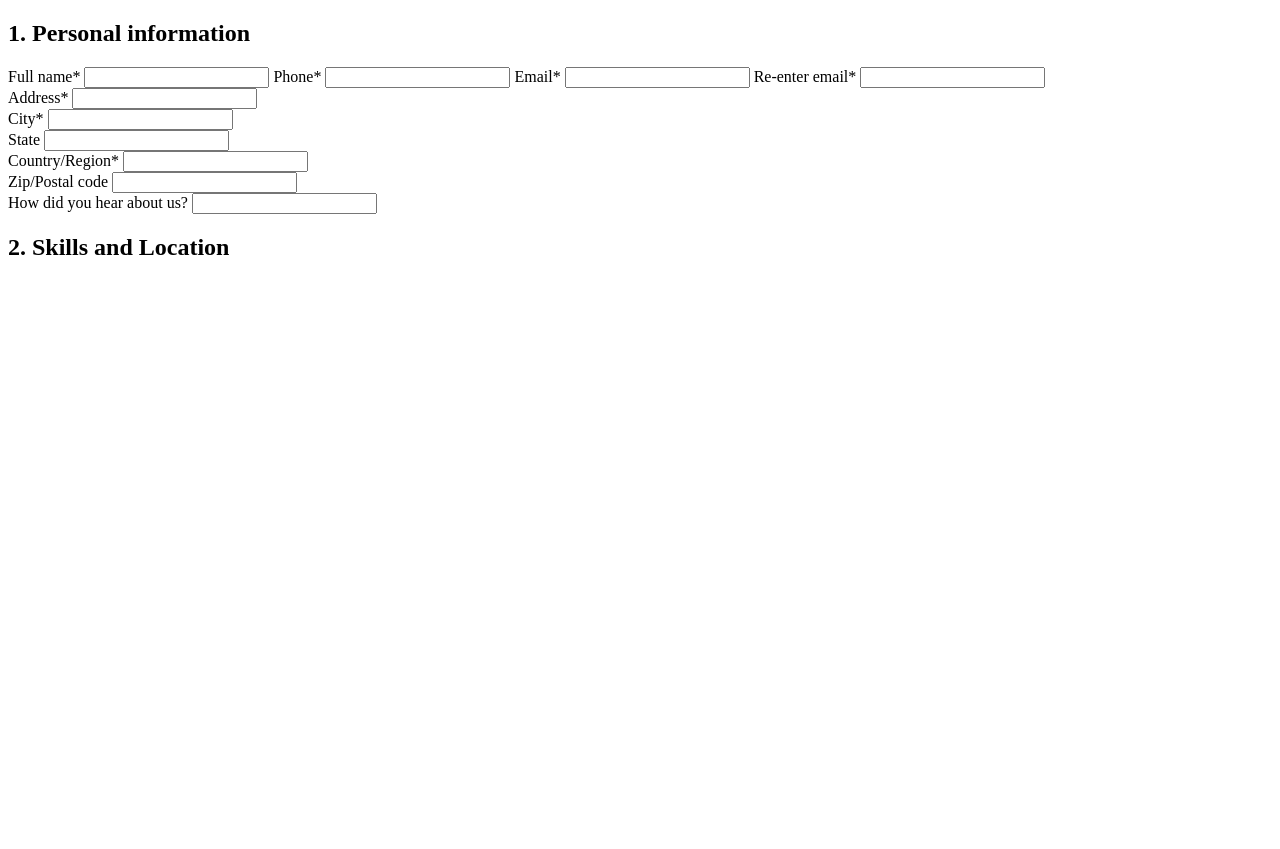
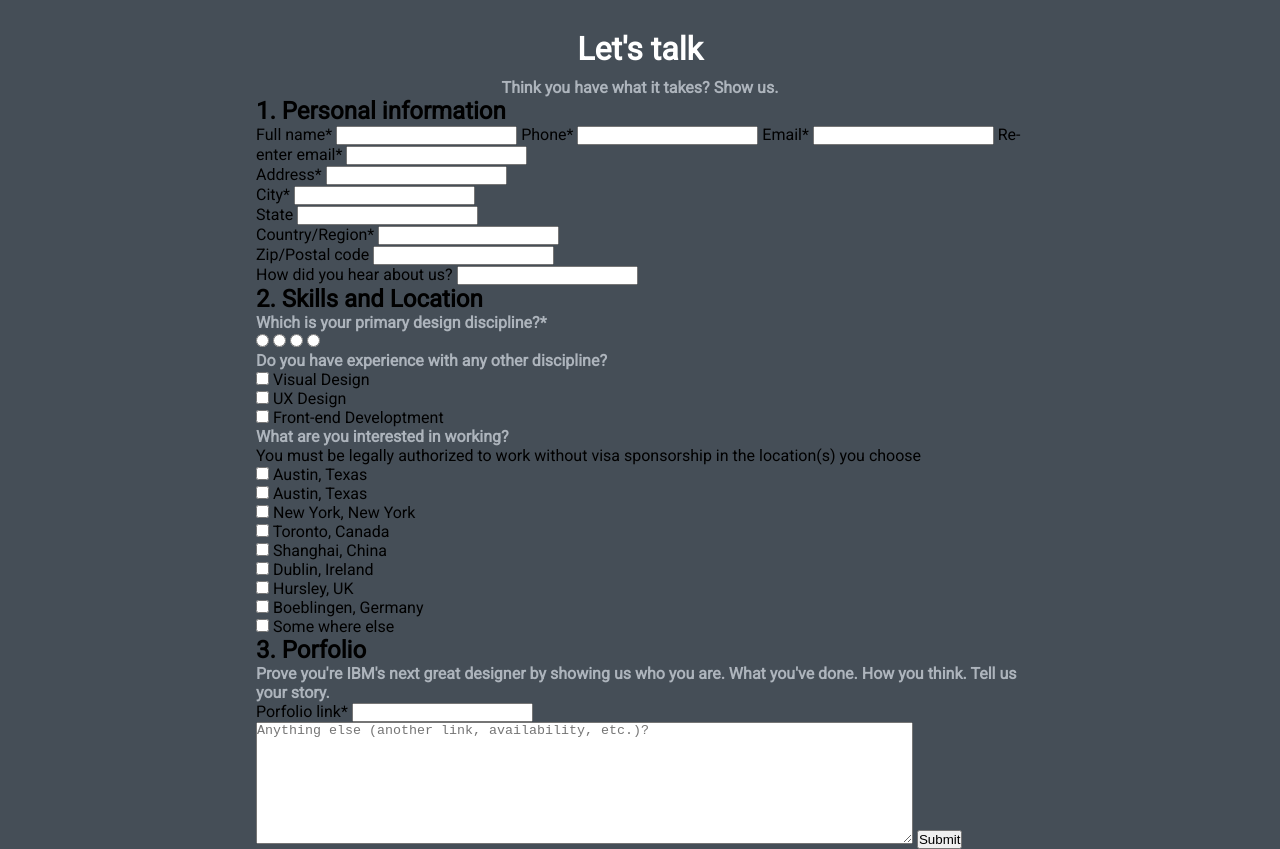
Before and after one commit to vietdang7/integrify-assignment-4, a plain HTML site: page index.html in a window 1280 px wide. Before the commit the page ends 800 px from the top, so only its background shows below. Drawn offline with Linux system fonts and the light colour scheme.

Commit message:
Finished basic structure and add some extra things

```diff
--- a/css/main.css
+++ b/css/main.css
@@ -0,0 +1,25 @@
+/* General setting */
+* {
+  margin: 0;
+  padding: 0;
+}
+body {
+  font-family: "Roboto", sans-serif;
+  background: #454e57;
+}
+h4 {
+  color: #adb4bc;
+}
+.container {
+  width: 60%;
+  margin: 0 auto;
+}
+/* Header text */
+.header-text {
+  text-align: center;
+  color: white;
+  margin-top: 30px;
+}
+.header-text h1 {
+  margin-bottom: 10px;
+}
--- a/index.html
+++ b/index.html
@@ -3,11 +3,16 @@
   <head>
     <meta charset="utf-8">
     <title>Let's talk form</title>
+    <link href="https://fonts.googleapis.com/css?family=Roboto" rel="stylesheet">
     <link rel="stylesheet" href="./css/main.css">
   </head>
   <body>
     <div class="container">
-      <h2>1. Personal information</h2>
+      <div class="header-text">
+        <h1>Let's talk</h1>
+        <h4>Think you have what it takes? Show us.</h4>
+      </div>
+      <h2 class="title">1. Personal information</h2>
       <div class="form">
         <label for="fname">Full name*</label>
         <input type="text" name="fullname" id="fname" >
@@ -42,7 +47,82 @@
         <label for="howhear">How did you hear about us?</label>
         <input type="text" name="how" id="howhear" >
       </div><!-- end .form -->
-      <h2>2. Skills and Location</h2>
+      <h2 class="title">2. Skills and Location</h2>
+      <div class="form">
+        <h4>Which is your primary design discipline?*</h4>
+        <input type="radio" name="design" id="dreseach" >
+        <input type="radio" name="design" id="vdesign" >
+        <input type="radio" name="design" id="ux" >
+        <input type="radio" name="design" id="front-end" >
+        <div class="row">
+          <div class="col-1">
+            <h4>Do you have experience with any other discipline?</h4>
+            <div >
+              <input type="checkbox" name="other-d" value="visual-design" id="visual-design">
+              <label for="visual-design">Visual Design</label>
+            </div>
+            <div >
+              <input type="checkbox" name="other-d" value="ux-design" id="ux-design">
+              <label for="ux-design">UX Design</label>
+            </div>
+            <div >
+              <input type="checkbox" name="other-d" value="front-end" id="front-end">
+              <label for="front-end">Front-end Developtment</label>
+            </div>
+
+          </div><!-- end .col-1 -->
+          <div class="col-1">
+            <h4>What are you interested in working?</h4>
+            <p>You must be legally authorized to work without visa sponsorship in the location(s) you choose</p>
+            <div >
+              <input type="checkbox" name="city" value="austin" id="austin">
+              <label for="austin">Austin, Texas</label>
+            </div>
+            <div >
+              <input type="checkbox" name="city" value="austin" id="austin">
+              <label for="austin">Austin, Texas</label>
+            </div>
+            <div >
+              <input type="checkbox" name="city" value="newyork" id="newyork">
+              <label for="newyork">New York, New York</label>
+            </div>
+            <div >
+              <input type="checkbox" name="city" value="toronto" id="toronto">
+              <label for="toronto">Toronto, Canada</label>
+            </div>
+            <div >
+              <input type="checkbox" name="city" value="shanghai" id="shanghai">
+              <label for="shanghai">Shanghai, China</label>
+            </div>
+            <div >
+              <input type="checkbox" name="city" value="dublin" id="dublin">
+              <label for="dublin">Dublin, Ireland</label>
+            </div>
+            <div >
+              <input type="checkbox" name="city" value="hursley" id="hursley">
+              <label for="hursley">Hursley, UK</label>
+            </div>
+            <div >
+              <input type="checkbox" name="city" value="boeblingen" id="boeblingen">
+              <label for="boeblingen">Boeblingen, Germany</label>
+            </div>
+            <div >
+              <input type="checkbox" name="city" value="somewhere" id="somewhere">
+              <label for="somewhere">Some where else</label>
+            </div>
+
+          </div><!-- end .col-1 -->
+        </div>
+
+      </div> <!-- end .form -->
+      <h2 class="title">3. Porfolio</h2>
+      <div class="form">
+        <h4>Prove you're IBM's next great designer by showing us who you are. What you've done. How you think. Tell us your story.</h4>
+        <label for="plink">Porfolio link*</label>
+        <input type="text" name="plink" id="plink" >
+        <textarea name="other" rows="8" cols="80" placeholder="Anything else (another link, availability, etc.)?"></textarea>
+        <button type="button" name="button">Submit</button>
+      </div><!-- end .form -->
     </div>
   </body>
 </html>
```
